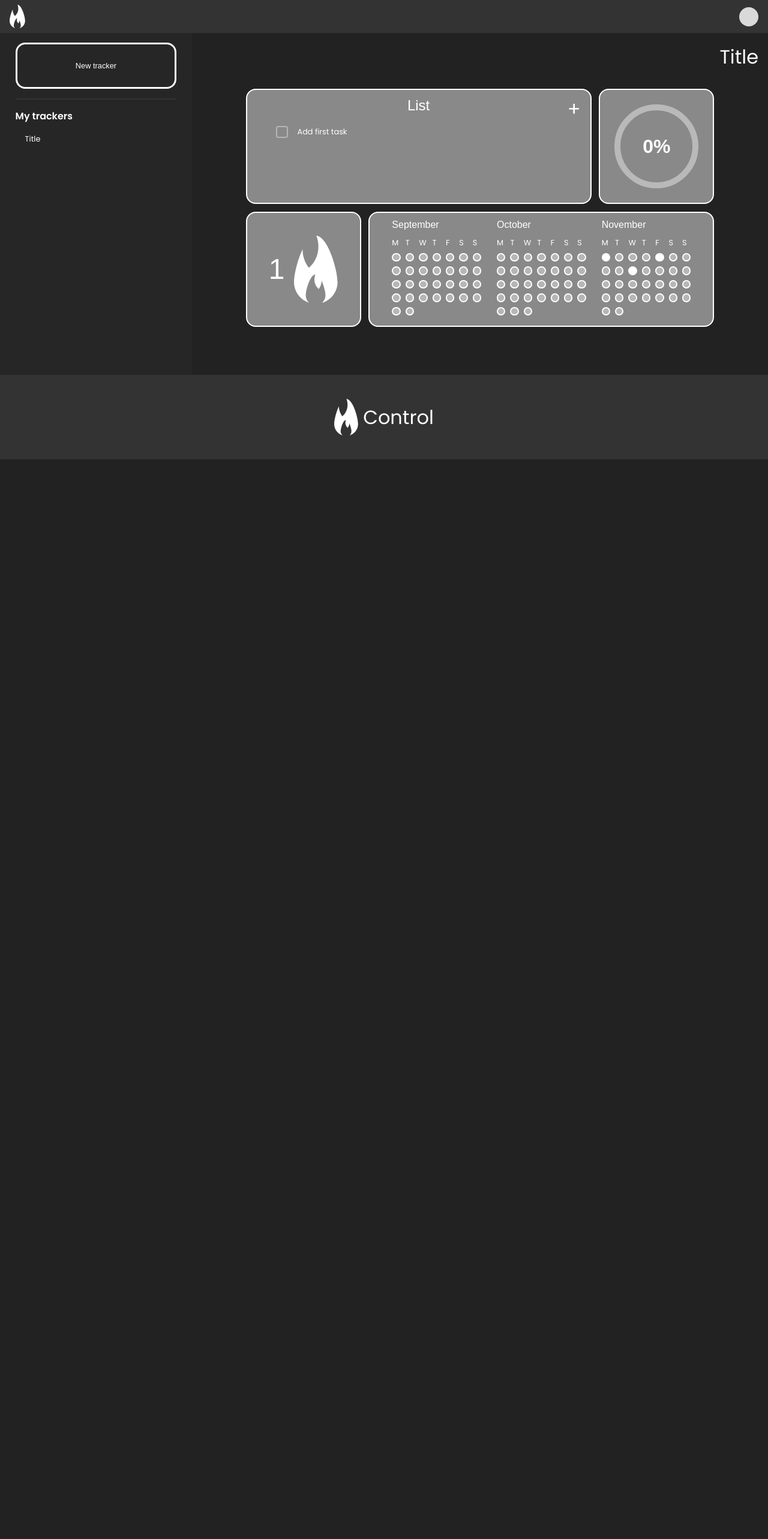
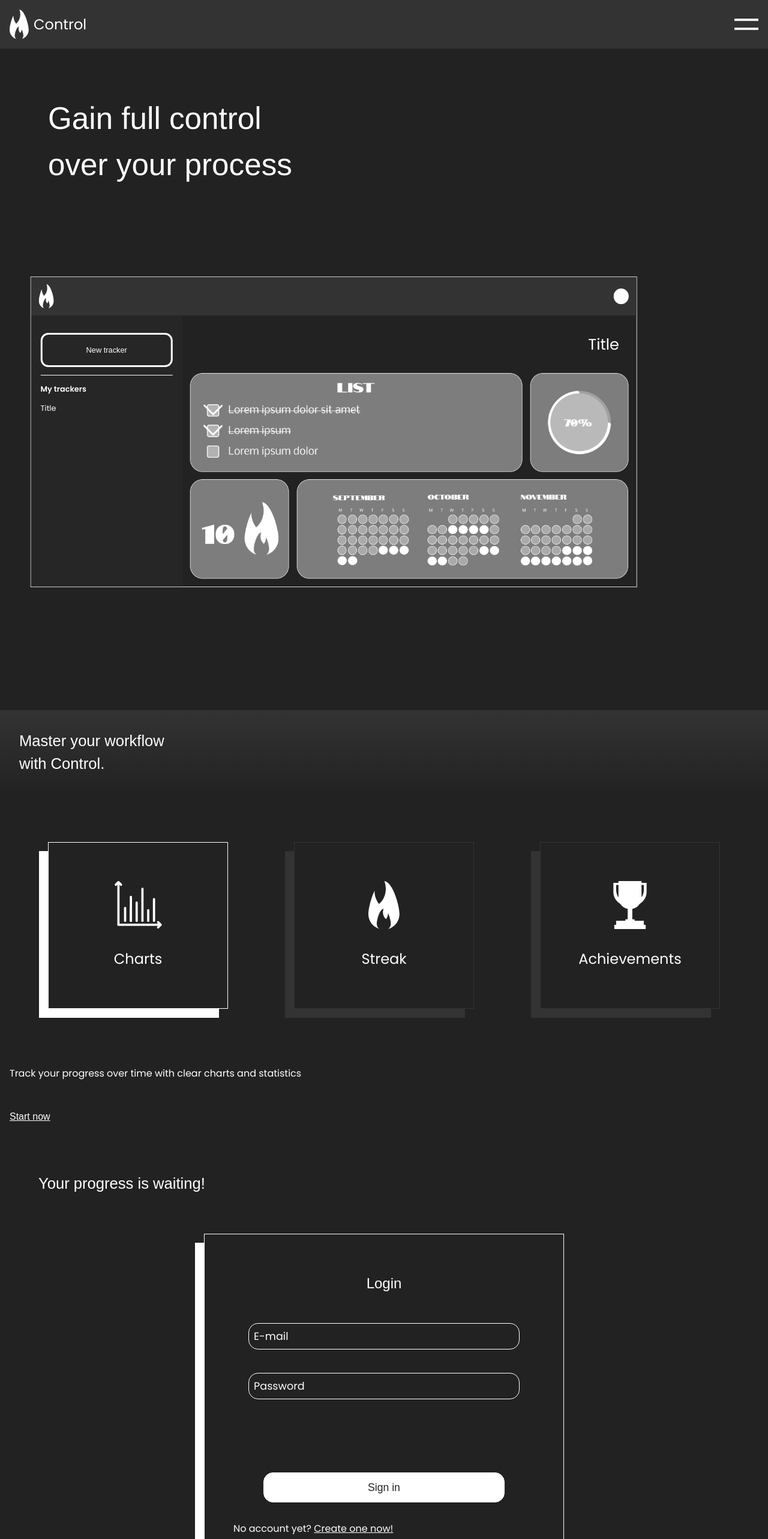
Before and after one commit to WasiakKacper/Control, a React (Vite) app in the folder client/: page / in a window 1280 px wide. Shown: the top 2566 px of the page at 60% size. Before the commit the page ends 800 px from the top, so only its background shows below. Built offline with nearby package versions, Linux system fonts and the light colour scheme; a web font is replaced by a local one.

Commit message:
refactory(Header.tsx): Change function callback clean code and cut div wrapper in Header.tsx

```diff
--- a/client/src/App.tsx
+++ b/client/src/App.tsx
@@ -11,7 +11,7 @@ import Dashboard from "./Pages/Dashboard/Dashboard.tsx";
 import { Element } from "react-scroll";
 
 const App = () => {
-  /* return (
+  return (
     <>
       <Header />
       <Element name="home">
@@ -25,8 +25,8 @@ const App = () => {
       </Element>
       <Footer />
     </>
-  ); */
-  return <Dashboard />;
+  );
+  /*   return <Dashboard />; */
 };
 
 export default App;
--- a/client/src/Pages/Dashboard/Dashboard.tsx
+++ b/client/src/Pages/Dashboard/Dashboard.tsx
@@ -24,6 +24,14 @@ const userData = {
       isOpen: true,
       tasks: [{ name: "Add first task", isChecked: false }],
       streak: [{ count: 5, lastActivity: "2025-12-6" }],
+      calendar: [
+        {
+          2025: {
+            10: [1, 5, 10],
+            11: [25, 31],
+          },
+        },
+      ],
     },
   ],
 };
@@ -40,6 +48,7 @@ const Dashboard = () => {
         isOpen: true,
         tasks: [{ name: "Add first task", isChecked: false }],
         streak: [{ count: 1, lastActivity: "2025-12-06" }],
+        calendar: [{}],
       },
     ]);
   };
--- a/client/src/Types/Types.tsx
+++ b/client/src/Types/Types.tsx
@@ -1,6 +1,19 @@
 export interface Task {
   name: string;
   isChecked: boolean;
+}
+
+/* MonthProps */
+export interface MonthProps {
+  month: number;
+  year: number;
+  visitedDays?: number[];
+}
+
+export interface VisitedDays {
+  [year: number]: {
+    [month: number]: number[];
+  };
 }
 
 export interface StreakType {
@@ -13,6 +26,7 @@ export interface Tracker {
   isOpen: boolean;
   tasks: Task[];
   streak: StreakType[];
+  calendar: VisitedDays[];
 }
 
 export interface User {
--- a/client/src/components/Calendar/Calendar.tsx
+++ b/client/src/components/Calendar/Calendar.tsx
@@ -2,6 +2,9 @@ import { useEffect, useState } from "react";
 
 /* Import scss */
 import "./scss/Calendar.scss";
+
+/* Import type */
+import type { MonthProps, VisitedDays } from "../../Types/Types.tsx";
 
 const months = [
   "January",
@@ -20,28 +23,9 @@ const months = [
 
 const daysNames = ["M", "T", "W", "T", "F", "S", "S"];
 
-interface VisitedDays {
-  [year: number]: {
-    [month: number]: number[];
-  };
-}
-
 const daysInMonth = (month: number, year: number) => {
   return new Date(year, month + 1, 0).getDate();
 };
-
-/* MonthProps */
-interface MonthProps {
-  month: number;
-  year: number;
-  visitedDays?: number[];
-}
-
-interface MonthProps {
-  month: number;
-  year: number;
-  visitedDays?: number[]; // np. [1, 3, 5]
-}
 
 const Month: React.FC<MonthProps> = ({ month, year, visitedDays = [] }) => {
   const days = daysInMonth(month, year);
--- a/client/src/components/Calendar/scss/Calendar.scss
+++ b/client/src/components/Calendar/scss/Calendar.scss
@@ -5,8 +5,10 @@
   border: 2px solid var(--white);
   border-radius: 1rem;
   display: flex;
+  align-items: center;
+  justify-content: center;
   flex-direction: column;
-  padding: 0.5rem 2rem 0rem 2rem;
+  padding: 0.5rem clamp(0rem, 1vw, 2rem) 0rem clamp(0rem, 1vw, 2rem);
   position: relative;
 
   @media only screen and (max-width: 768px) {
@@ -14,37 +16,47 @@
   }
 
   .monthsContainer {
+    width: 100%;
     display: flex;
-    justify-content: space-around;
+    justify-content: space-evenly;
     gap: 1rem;
 
     .monthContainer {
+      width: 35%;
       display: flex;
       flex-direction: column;
       gap: 0.5rem;
 
       h4 {
         font-family: "Notable", sans-serif;
+        font-size: clamp(0.7rem, 1vw, 2rem);
       }
 
       .daysNames {
         display: grid;
         grid-template-columns: repeat(7, 1fr);
         gap: 0.5rem;
-        font-size: 0.8rem;
+        font-size: clamp(0.5rem, 1vw, 2rem);
+        justify-items: center;
       }
 
       .daysGrid {
         display: grid;
-        grid-template-columns: repeat(7, 1fr);
-        gap: 0.5rem;
+        grid-template-columns: repeat(7, 0.5fr);
+        gap: clamp(0.1rem, 0.3vw, 0.5rem);
+        justify-items: center;
 
         .day {
-          width: 0.9rem;
-          height: 0.9rem;
+          width: clamp(0.4rem, 1vw, 0.9rem);
+          height: clamp(0.4rem, 1vw, 0.9rem);
           background-color: #d9d9d98f;
           border: 2px solid var(--white);
           border-radius: 1rem;
+
+          @media only screen and (max-width: 768px) {
+            width: clamp(0.4rem, 2vw, 0.9rem);
+            height: clamp(0.4rem, 2vw, 0.9rem);
+          }
 
           &.checked {
             background-color: #fff;
--- a/client/src/components/Header/Header.tsx
+++ b/client/src/components/Header/Header.tsx
@@ -1,66 +1,61 @@
-/* Import React */
 import { useState } from "react";
 import { Link } from "react-scroll";
-
-/* Import CSS */
 import "./scss/Header.scss";
 
+type linkType = {
+  link: string;
+  label: string;
+};
+
+const LINKS: linkType[] = [
+  {
+    link: "home",
+    label: "Home",
+  },
+  {
+    link: "about",
+    label: "About",
+  },
+  {
+    link: "login",
+    label: "Sign in",
+  },
+];
+
 const Header = () => {
-  const [isActive, setIsActive] = useState(false); //Menu visibility state
+  const [isActive, setIsActive] = useState(false);
+
+  const handleToggle = () => {
+    setIsActive(!isActive);
+  };
 
   return (
-    <div className="headerWrapper">
     <header className={`header ${isActive ? "active" : ""}`}>
-        {/* Logo */}
       <h3 className="headerLogo">
         <img src="/streak.svg" alt="Control" className="headerImg" />
         Control
       </h3>
-        {/* Hamburger button */}
       <button
-          onClick={() => setIsActive(!isActive)} //Make menu visable
+        onClick={handleToggle}
         className={`hamburger ${isActive ? "active" : ""}`}
       >
         <span className="line up"></span>
         <span className="line down"></span>
       </button>
       <nav className={isActive ? "active" : ""}>
+        {LINKS.map((link) => (
           <Link
-            to="home"
+            to={link.link}
             duration={500}
             smooth={true}
-            onClick={() => {
-              setIsActive(false);
-            }}
+            onClick={handleToggle}
             className="navBtn"
           >
-            Home
+            {link.label}
           </Link>
-          <Link
-            to="about"
-            duration={500}
-            smooth={true}
-            onClick={() => {
-              setIsActive(false);
-            }}
-            className="navBtn"
-          >
-            About
-          </Link>
-          <Link
-            to="login"
-            duration={500}
-            smooth={true}
-            onClick={() => {
-              setIsActive(false);
-            }}
-            className="navBtn"
-          >
-            Sign in
-          </Link>
+        ))}
       </nav>
     </header>
-    </div>
   );
 };
 
--- a/client/src/components/Header/scss/header.scss
+++ b/client/src/components/Header/scss/header.scss
@@ -11,15 +11,11 @@ body {
   overflow-x: hidden;
 }
 
-.headerWrapper {
-  width: 100%;
-  position: relative;
-  z-index: 10000;
-  padding-top: 3rem;
 .header {
   width: 100%;
   top: 0;
   left: 0;
+  z-index: 1000;
   display: flex;
   justify-content: space-between;
   align-items: center;
@@ -102,4 +98,3 @@ body {
     transform: translateX(0);
   }
 }
-}
--- a/client/src/components/Login/LoginWindow.tsx
+++ b/client/src/components/Login/LoginWindow.tsx
@@ -20,20 +20,23 @@ const LoginWindow: React.FC<LoginWindowProps> = ({ setLoginOrRegister }) => {
   const correctEmail = "test@example.com";
   const correctPassword = "123";
 
+  const [alert, setAlert] = useState<string>("");
+  const [isLogged, setIsLogged] = useState<boolean>(false);
+
   const validateLogin = (e: React.MouseEvent<HTMLButtonElement>) => {
     e.preventDefault();
     if (password != "" && email != "") {
       if (emailRegex.test(email)) {
         if (email === correctEmail && password === correctPassword) {
-          console.log("zalogoawny");
+          setIsLogged(true);
         } else {
-          console.log("niepoprawny email lub haslo");
+          setAlert("niepoprawny email lub haslo");
         }
       } else {
-        console.log("Niepoprawna struktura email");
+        setAlert("Niepoprawna struktura email");
       }
     } else {
-      console.log("Pola nie mogą zostać puste");
+      setAlert("Pola nie mogą zostać puste");
     }
   };
   return (
@@ -62,6 +65,9 @@ const LoginWindow: React.FC<LoginWindowProps> = ({ setLoginOrRegister }) => {
           required
           onChange={(e) => setPassword(e.target.value)}
         />
+
+        <span>{alert}</span>
+
         <button onClick={validateLogin}>Sign in</button>
       </form>
       <p>
--- a/client/src/components/Login/scss/LoginWindow.scss
+++ b/client/src/components/Login/scss/LoginWindow.scss
@@ -42,6 +42,11 @@
       }
     }
 
+    span {
+      height: clamp(0.5rem, 1vw, 2rem);
+      font-size: clamp(0.5rem, 2vw, 1.5rem);
+    }
+
     button {
       width: 80%;
       padding: 0.7rem;
--- a/client/src/components/Register/RegisterWindow.tsx
+++ b/client/src/components/Register/RegisterWindow.tsx
@@ -1,17 +1,26 @@
-/* Import scss */
 import "./scss/RegisterWindow.scss";
+import { motion } from "motion/react";
+import { useState } from "react";
 
-/* Motion import */
-import { motion } from "motion/react";
-
-/* Props types */
-interface RegisterWindowProps {
+type RegisterWindowProps = {
   setLoginOrRegister: (value: string) => void;
-}
+};
 
 const RegisterWindow: React.FC<RegisterWindowProps> = ({
   setLoginOrRegister,
 }) => {
+  const [alert, setAlert] = useState<string>("");
+  const [isLogged, setIsLogged] = useState<boolean>(false);
+
+  const [email, setEmail] = useState<string>("");
+  const [password, setPassword] = useState<string>("");
+  const [passwordAgain, setPaswordAgain] = useState<string>("");
+  /*
+  const validateRegister = (e) => {
+    e.preventDefault();
+    if(password != "" && email != "" && passwordAgain)
+  }; */
+
   return (
     <motion.article
       className="LoginBox"
@@ -25,10 +34,23 @@ const RegisterWindow: React.FC<RegisterWindowProps> = ({
       viewport={{ once: true }}
     >
       <h4 className="loginHeader">Register</h4>
-      <form action="">
-        <input type="email" placeholder="E-mail" />
-        <input type="password" placeholder="Password" />
-        <input type="password" placeholder="Password again  " />
+      <form action="" onSubmit={validateRegister}>
+        <input
+          type="email"
+          placeholder="E-mail"
+          onChange={(e) => setEmail(e.target.value)}
+        />
+        <input
+          type="password"
+          placeholder="Password"
+          onChange={(e) => setPassword(e.target.value)}
+        />
+        <input
+          type="password"
+          placeholder="Password again"
+          /* onChange={(e) => setPasswordAgain(e.target.value)} */
+        />
+        <span>{alert}</span>
         <button>Sign up</button>
       </form>
       <p>
--- a/client/src/components/Register/scss/RegisterWindow.scss
+++ b/client/src/components/Register/scss/RegisterWindow.scss
@@ -42,6 +42,11 @@
       }
     }
 
+    span {
+      height: clamp(0.5rem, 1vw, 2rem);
+      font-size: clamp(0.5rem, 2vw, 1.5rem);
+    }
+
     button {
       width: 80%;
       padding: 0.7rem;
```
Lines whose indentation alone changed are shown as unchanged.
